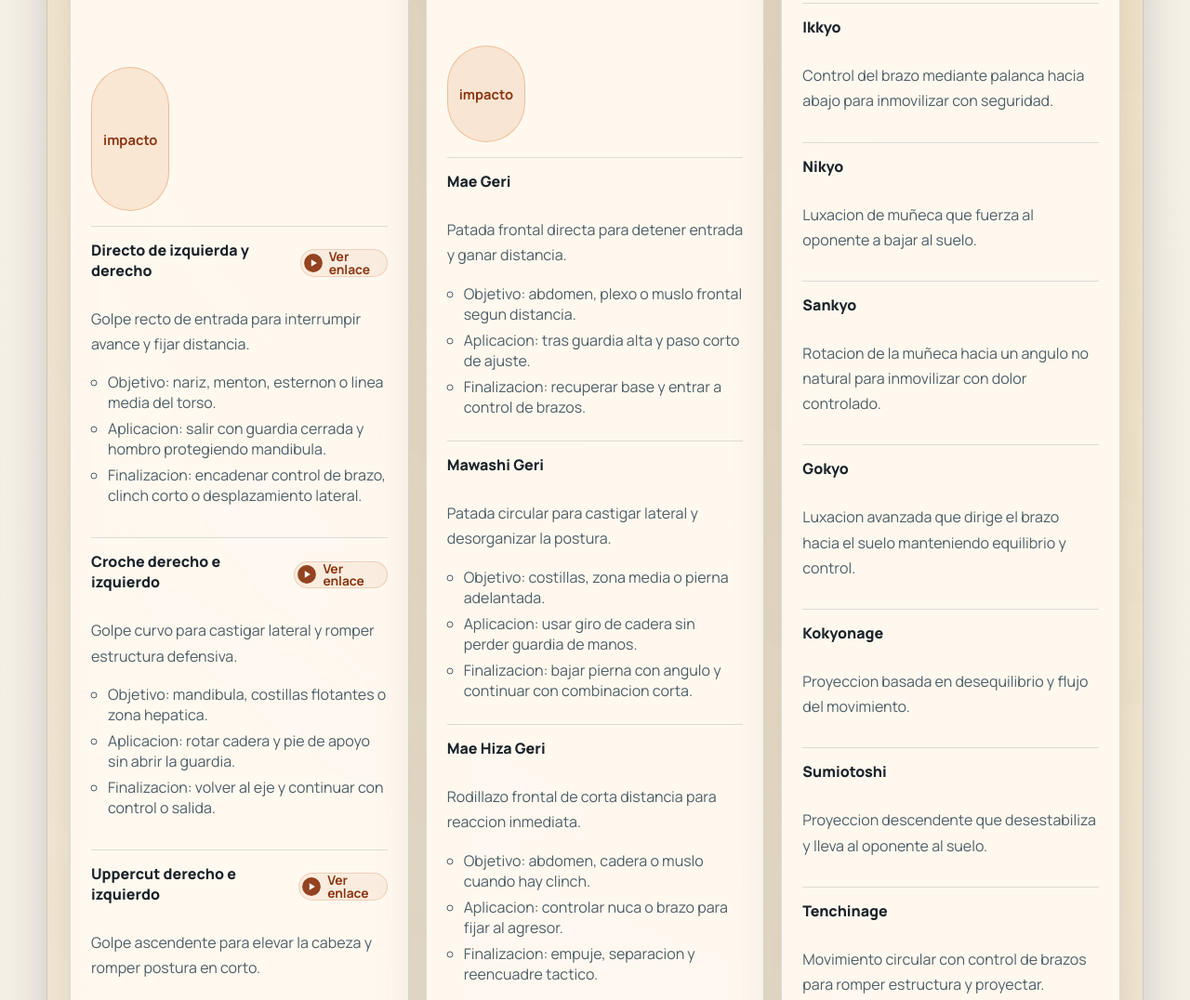
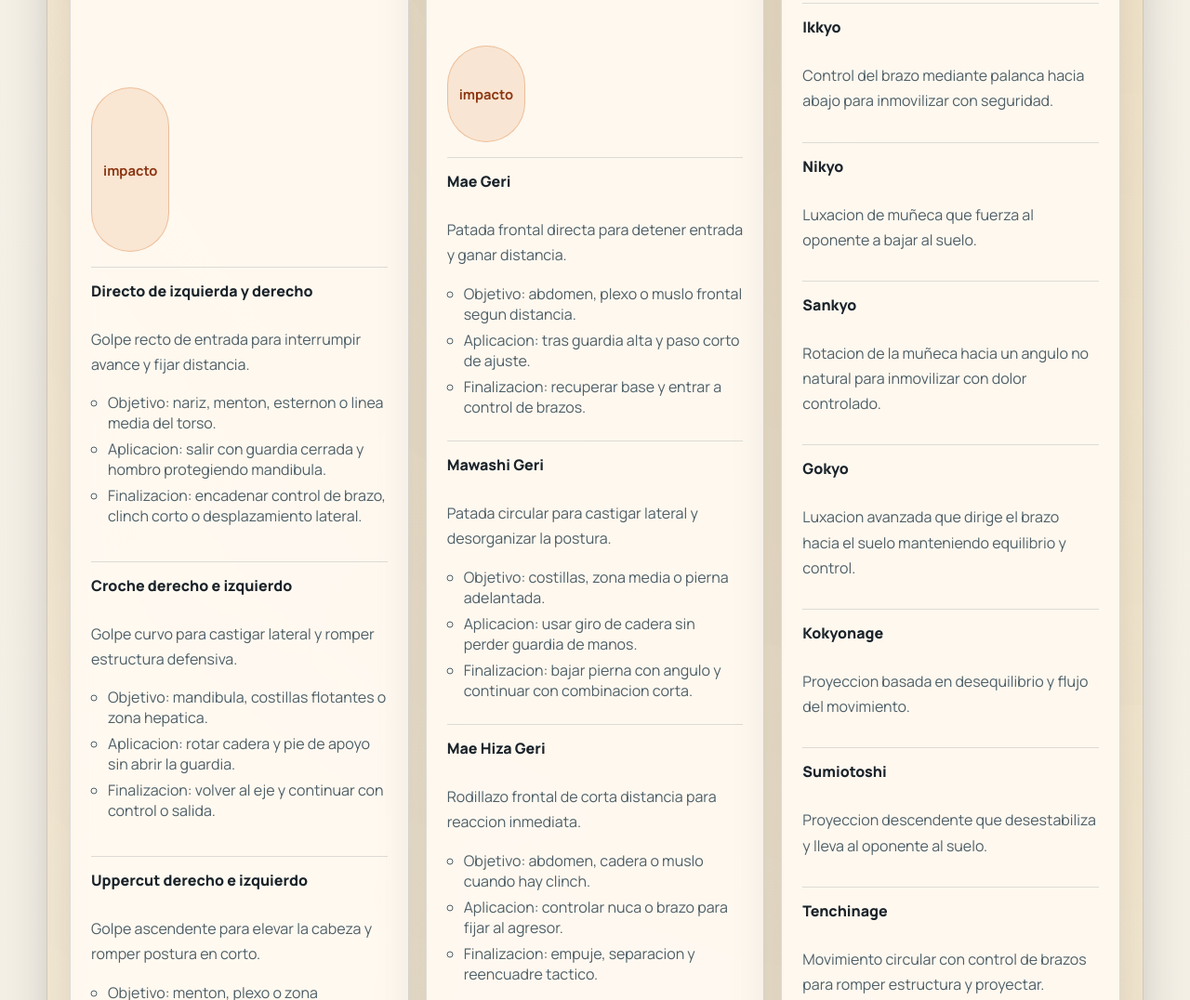
Before and after one commit to tenza33-create/Aiki-Force, a plain HTML site: page index.html in a window 1280 px wide. Shown: the part 2743-3819 px from the top of the page at 93% size. Drawn offline with Linux system fonts and the light colour scheme.

Commit message:
Cache busting: force reload version 20260512-3

```diff
--- a/app.js
+++ b/app.js
@@ -28,12 +28,6 @@
 const VIP_PASSWORD = "135090";
 const VIP_STORAGE_KEY = "aiki_force_vip_unlocked";
 const TECHNIQUE_VIDEO_LINKS = {
-    "Directo de izquierda y derecho": "https://www.youtube.com/results?search_query=directo+de+izquierda+y+derecho+boxeo+tecnica",
-    "Croche derecho e izquierdo": "https://www.youtube.com/results?search_query=crochet+derecho+e+izquierdo+tecnica",
-    "Uppercut derecho e izquierdo": "https://www.youtube.com/results?search_query=uppercut+derecho+e+izquierdo+tecnica",
-    Codazos: "https://www.youtube.com/results?search_query=codazos+tecnicas+defensa+personal",
-    "Picahielo con dedos": "https://www.youtube.com/results?search_query=ataque+picahielo+con+dedos+defensa+personal",
-    "Golpes de martillo": "https://www.youtube.com/results?search_query=hammerfist+golpe+de+martillo+tecnica",
     "Kata Juji Jime": "https://www.youtube.com/watch?v=3VZVUAmiMD8&t=51s",
     "Engrilletamiento trasero": "https://www.youtube.com/watch?v=P9wswED0uEY"
 };
--- a/index.html
+++ b/index.html
@@ -8,7 +8,7 @@
     <link rel="preconnect" href="https://fonts.googleapis.com">
     <link rel="preconnect" href="https://fonts.gstatic.com" crossorigin>
     <link href="https://fonts.googleapis.com/css2?family=Manrope:wght@400;500;700;800&family=Space+Grotesk:wght@500;700&display=swap" rel="stylesheet">
-    <link rel="stylesheet" href="styles.css?v=20260512-3">
+    <link rel="stylesheet" href="styles.css?v=20260512-2">
 </head>
 <body>
     <div class="background-rotator" id="background-rotator" aria-hidden="true"></div>
@@ -178,7 +178,7 @@
         </div>
     </div>
 
-    <script src="temario.js?v=20260512-2"></script>
-    <script src="app.js?v=20260512-2"></script>
+    <script src="temario.js?v=20260512-3"></script>
+    <script src="app.js?v=20260512-3"></script>
 </body>
 </html>
--- a/styles.css
+++ b/styles.css
@@ -939,9 +939,7 @@
     min-height: 22px;
     padding: 0 2px;
     border-radius: 999px;
-    color: var(--accent-strong);
-    background: rgba(192, 87, 31, 0.08);
-    border: 1px solid rgba(192, 87, 31, 0.2);
+    color: var(--accent);
     text-decoration: none;
     transition: transform 180ms ease, color 180ms ease;
 }
```
